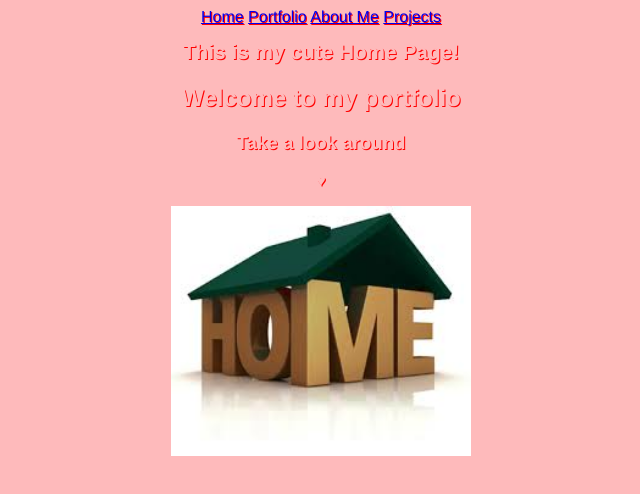
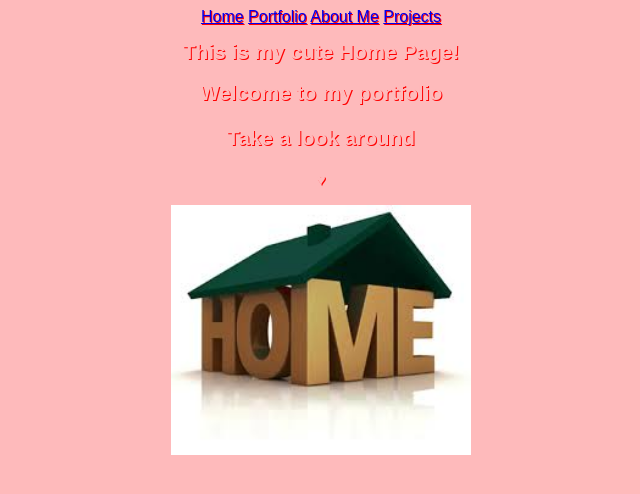
Before and after one commit to sophiamrad/sophiamrad.github.io, a plain HTML site: page index.html in a window 1280 px wide. Shown: the whole page, without its empty margins (319-959 px from the left). Drawn offline with Linux system fonts and the light colour scheme.

Commit message:
aboutme.html

```diff
--- a/css.css
+++ b/css.css
@@ -1,6 +1,6 @@
 body{
 
-font-family: "Helvetica", "Arial", fantasy;
+font-family: "Arial", Arial, sans-serif;
 
 color: #febabb;
 	background-color: #febabb;
@@ -11,8 +11,9 @@ text-shadow: 1px 1px #ff0000;
 }
 
 
+h1, h2, h3 {
 
-h1 {
+font-family: "Arial", Arial, sans-serif;
 
 font-size: 1.3em;
 
```
Also changed, not shown: aboutme.html (+1 -1 lines), hello-world.html (+1 -1 lines), index.html (+1 -1 lines), portfolio.html (+1 -1 lines), projects.html (+1 -3 lines).
